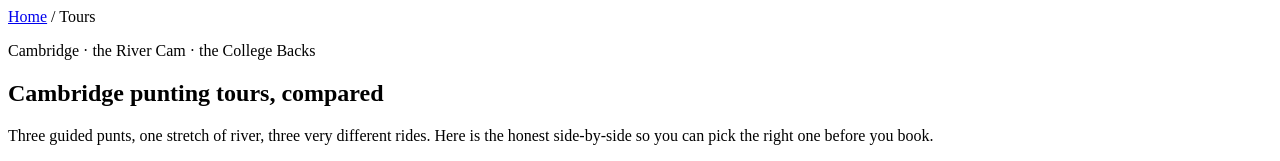
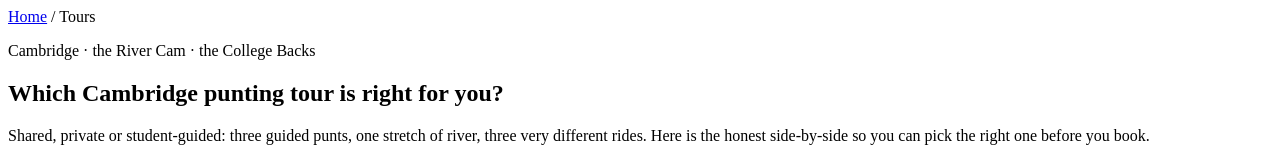
Before and after one commit to mytrip2somewhere/puntingtourscambridge, a website: page src/pages/tours/index.html in a window 1280 px wide. Shown: the top 161 px of the page. Drawn offline with Linux system fonts and the light colour scheme.

Commit message:
Fix home vs /tours/ keyword cannibalization (Cambridge): re-angle /tours/ to decision intent
Both the homepage and /tours/ led with the exact head term "Cambridge Punting Tours"
(4,400/mo, validated in DataForSEO), so the two pages were competing for the same query
and splitting signals. Resolution: the homepage (the authority page, already carrying the
product cards) keeps the head term; /tours/ moves to the tour-TYPE decision intent it
actually serves.

- /tours/ title: "Cambridge Punting Tours: Compare the 3 Best" -> "Which Cambridge
  Punting Tour? Shared vs Private vs Student (2026)"
- /tours/ H1: "Cambridge punting tours, compared" -> "Which Cambridge punting tour is
  right for you?"
- meta description re-led with "Shared, private or student-guided?"

Note: the "compare/best" cluster I first considered targeting is essentially dead ("best
cambridge punting tour" 10/mo, "compare cambridge punting tours" 0), so /tours/ is aimed
at the shared/private/student type-decision intent (which is literally its product set),
not a phantom compare-volume. Homepage unchanged.

Shibuya intentionally left as-is: DataForSEO shows it already has a healthy split (home
owns brand "street kart shibuya" 1,000 + "shibuya go kart"; /tours/ owns Tokyo-wide
"tokyo go kart" 3,600 / "street kart tokyo" 2,400) — different geo-intent, real volume
both sides, no cannibalization to fix.

Verified: 33 pages, 0 broken links, home retains the head-term H1, /tours/ no longer
duplicates it.

```diff
--- a/src/pages/tours/index.html
+++ b/src/pages/tours/index.html
@@ -1,6 +1,6 @@
 <!--meta
-title: Cambridge Punting Tours: Compare the 3 Best (2026)
-description: Compare the three best Cambridge punting tours along the River Cam and the College Backs: shared, private and student-guided. Honest ratings, who steers, who they suit, and live availability and prices from GetYourGuide and Viator.
+title: Which Cambridge Punting Tour? Shared vs Private vs Student (2026)
+description: Shared, private or student-guided? Compare the three Cambridge punts along the River Cam and the College Backs: honest ratings, who steers each, who they suit, and live availability and prices from GetYourGuide and Viator.
 canonical: https://puntingtourscambridge.com/tours/
 og_image: https://puntingtourscambridge.com{{ img:tours_hub_hero }}
 preload: <link rel="preload" as="image" href="{{ img:tours_hub_hero }}">
@@ -89,8 +89,8 @@ preload: <link rel="preload" as="image" href="{{ img:tours_hub_hero }}">
  <section class="wrap hero" style="padding-top:var(--s5)">
  <div>
  <p class="eyebrow">Cambridge · the River Cam · the College Backs</p>
- <h1>Cambridge punting tours, compared</h1>
- <p class="lede">Three guided punts, one stretch of river, three very different rides. Here is the honest side-by-side so you can pick the right one before you book.</p>
+ <h1>Which Cambridge punting tour is right for you?</h1>
+ <p class="lede">Shared, private or student-guided: three guided punts, one stretch of river, three very different rides. Here is the honest side-by-side so you can pick the right one before you book.</p>
  <div class="author-hook">
  <!-- IMAGE: uploaded by Oleg. NOTE FOR OLEG: replace placeholder data before publishing -->
  <img src="{{ img:jordan_thumb }}" alt="{{ alt:jordan_thumb }}" width="38" height="38">
```
